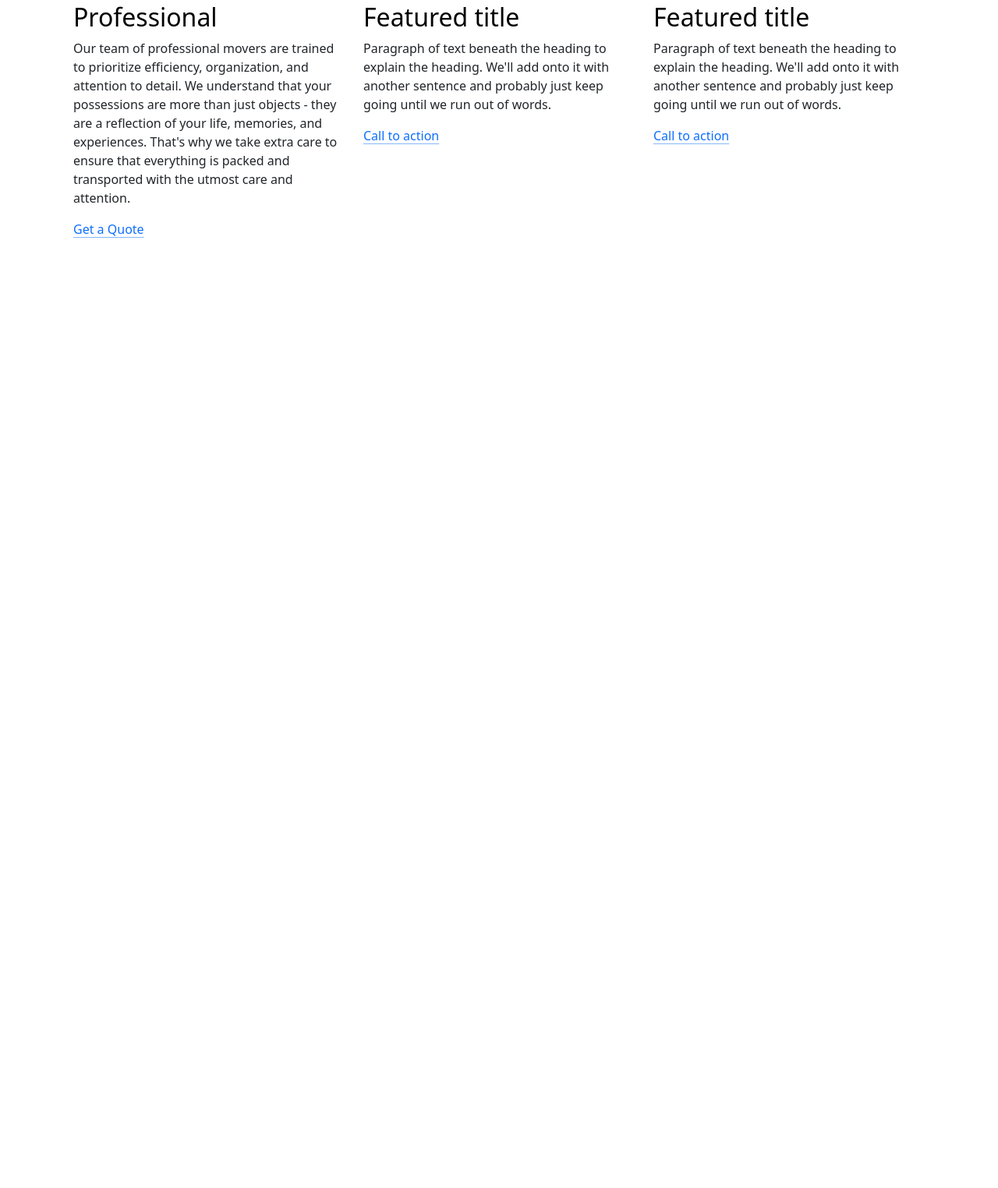
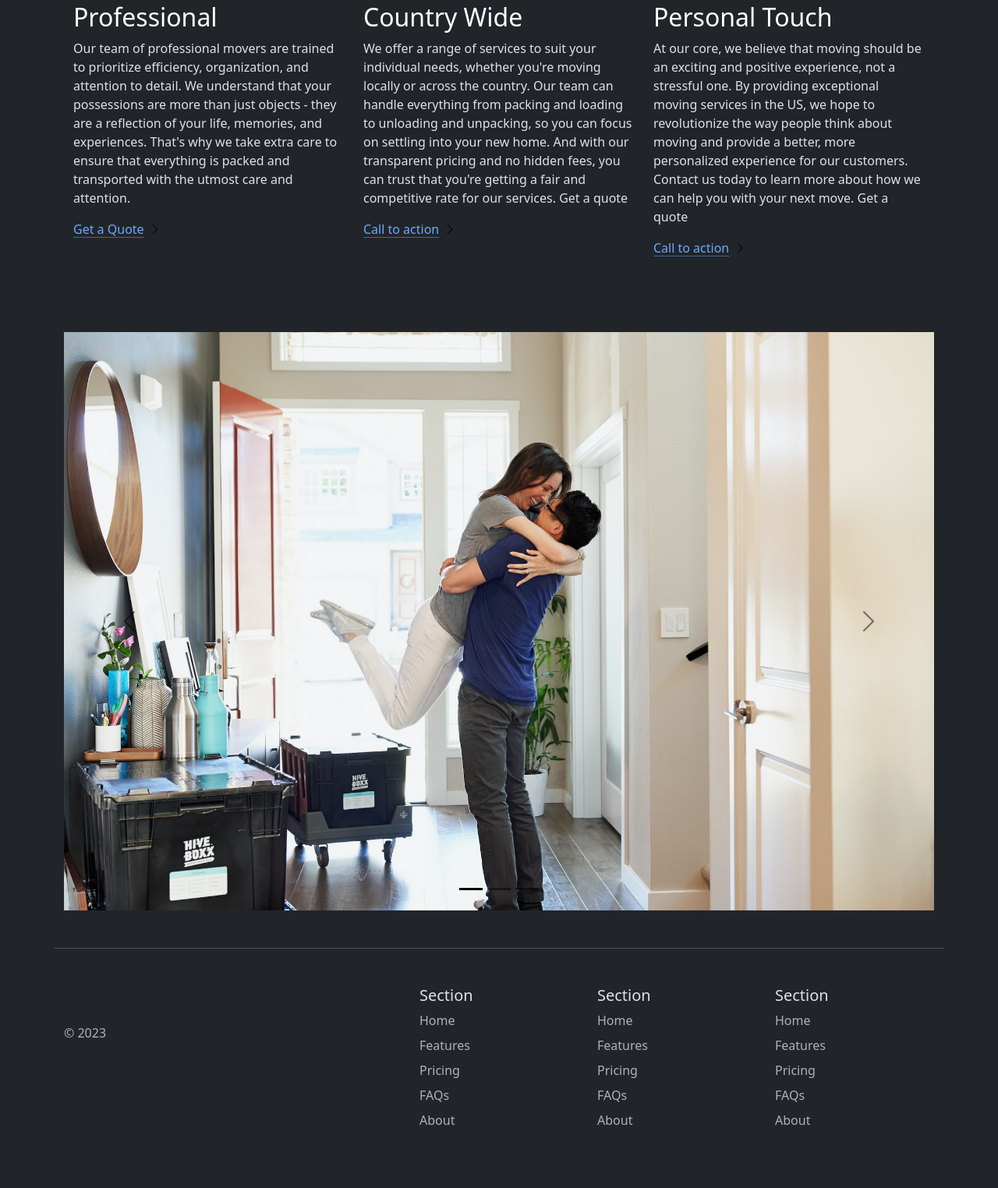
Before and after one commit to HamSopkinson/Bootstrap-Learning, a plain HTML site: page 11.2 Bootstrap Components/index.html in a window 1280 px wide. Shown: the part 1016-2540 px from the top of the page at 78% size. Before the commit the page ends 1418 px from the top, so only its background shows below. Drawn offline with nearby package versions, Linux system fonts and the light colour scheme.

Commit message:
Add files via upload

```diff
--- a/11.2 Bootstrap Components/index.html
+++ b/11.2 Bootstrap Components/index.html
@@ -1,5 +1,5 @@
 <!DOCTYPE html>
-<html lang="en">
+<html lang="en" data-bs-theme="dark">
   <head>
     <meta charset="UTF-8" />
     <meta name="viewport" content="width=device-width, initial-scale=1.0" />
@@ -129,48 +129,188 @@
           </p>
           <a href="#" class="icon-link">
             Get a Quote
-            <svg class="bi"><use xlink:href="#chevron-right"></use></svg>
+            <img src="./chevron-right.svg" />
           </a>
         </div>
         <div class="feature col">
           <div
             class="feature-icon d-inline-flex align-items-center justify-content-center text-bg-primary bg-gradient fs-2 mb-3"
           >
-            <svg class="bi" width="1em" height="1em">
-              <use xlink:href="#people-circle"></use>
-            </svg>
+            <img src="./bus-front.svg" width="30px" />
           </div>
-          <h3 class="fs-2 text-body-emphasis">Featured title</h3>
+          <h3 class="fs-2 text-body-emphasis">Country Wide</h3>
           <p>
-            Paragraph of text beneath the heading to explain the heading. We'll
-            add onto it with another sentence and probably just keep going until
-            we run out of words.
+            We offer a range of services to suit your individual needs, whether
+            you're moving locally or across the country. Our team can handle
+            everything from packing and loading to unloading and unpacking, so
+            you can focus on settling into your new home. And with our
+            transparent pricing and no hidden fees, you can trust that you're
+            getting a fair and competitive rate for our services. Get a quote
           </p>
           <a href="#" class="icon-link">
             Call to action
-            <svg class="bi"><use xlink:href="#chevron-right"></use></svg>
+            <img src="./chevron-right.svg" />
           </a>
         </div>
         <div class="feature col">
           <div
             class="feature-icon d-inline-flex align-items-center justify-content-center text-bg-primary bg-gradient fs-2 mb-3"
           >
-            <svg class="bi" width="1em" height="1em">
-              <use xlink:href="#toggles2"></use>
-            </svg>
+            <img src="./chat-square-heart.svg" width="30px" />
           </div>
-          <h3 class="fs-2 text-body-emphasis">Featured title</h3>
+          <h3 class="fs-2 text-body-emphasis">Personal Touch</h3>
           <p>
-            Paragraph of text beneath the heading to explain the heading. We'll
-            add onto it with another sentence and probably just keep going until
-            we run out of words.
+            At our core, we believe that moving should be an exciting and
+            positive experience, not a stressful one. By providing exceptional
+            moving services in the US, we hope to revolutionize the way people
+            think about moving and provide a better, more personalized
+            experience for our customers. Contact us today to learn more about
+            how we can help you with your next move. Get a quote
           </p>
           <a href="#" class="icon-link">
             Call to action
-            <svg class="bi"><use xlink:href="#chevron-right"></use></svg>
+            <img src="./chevron-right.svg" />
           </a>
         </div>
       </div>
+    </div>
+    <div class="container">
+      <div id="carouselExampleIndicators" class="carousel slide">
+        <div class="carousel-indicators">
+          <button
+            type="button"
+            data-bs-target="#carouselExampleIndicators"
+            data-bs-slide-to="0"
+            class="active"
+            aria-current="true"
+            aria-label="Slide 1"
+          ></button>
+          <button
+            type="button"
+            data-bs-target="#carouselExampleIndicators"
+            data-bs-slide-to="1"
+            aria-label="Slide 2"
+          ></button>
+          <button
+            type="button"
+            data-bs-target="#carouselExampleIndicators"
+            data-bs-slide-to="2"
+            aria-label="Slide 3"
+          ></button>
+        </div>
+        <div class="carousel-inner">
+          <div class="carousel-item active">
+            <img src="./couple.jpg" class="d-block w-100" alt="..." />
+          </div>
+          <div class="carousel-item">
+            <img src="./dog.jpg" class="d-block w-100" alt="..." />
+          </div>
+          <div class="carousel-item">
+            <img src="./family.jpg" class="d-block w-100" alt="..." />
+          </div>
+        </div>
+        <button
+          class="carousel-control-prev"
+          type="button"
+          data-bs-target="#carouselExampleIndicators"
+          data-bs-slide="prev"
+        >
+          <span class="carousel-control-prev-icon" aria-hidden="true"></span>
+          <span class="visually-hidden">Previous</span>
+        </button>
+        <button
+          class="carousel-control-next"
+          type="button"
+          data-bs-target="#carouselExampleIndicators"
+          data-bs-slide="next"
+        >
+          <span class="carousel-control-next-icon" aria-hidden="true"></span>
+          <span class="visually-hidden">Next</span>
+        </button>
+      </div>
+    </div>
+
+    <div class="container">
+      <footer
+        class="row row-cols-1 row-cols-sm-2 row-cols-md-5 py-5 my-5 border-top"
+      >
+        <div class="col mb-3">
+          <a
+            href="/"
+            class="d-flex align-items-center mb-3 link-body-emphasis text-decoration-none"
+          >
+            <svg class="bi me-2" width="40" height="32">
+              <use xlink:href="#bootstrap"></use>
+            </svg>
+          </a>
+          <p class="text-body-secondary">© 2023</p>
+        </div>
+
+        <div class="col mb-3"></div>
+
+        <div class="col mb-3">
+          <h5>Section</h5>
+          <ul class="nav flex-column">
+            <li class="nav-item mb-2">
+              <a href="#" class="nav-link p-0 text-body-secondary">Home</a>
+            </li>
+            <li class="nav-item mb-2">
+              <a href="#" class="nav-link p-0 text-body-secondary">Features</a>
+            </li>
+            <li class="nav-item mb-2">
+              <a href="#" class="nav-link p-0 text-body-secondary">Pricing</a>
+            </li>
+            <li class="nav-item mb-2">
+              <a href="#" class="nav-link p-0 text-body-secondary">FAQs</a>
+            </li>
+            <li class="nav-item mb-2">
+              <a href="#" class="nav-link p-0 text-body-secondary">About</a>
+            </li>
+          </ul>
+        </div>
+
+        <div class="col mb-3">
+          <h5>Section</h5>
+          <ul class="nav flex-column">
+            <li class="nav-item mb-2">
+              <a href="#" class="nav-link p-0 text-body-secondary">Home</a>
+            </li>
+            <li class="nav-item mb-2">
+              <a href="#" class="nav-link p-0 text-body-secondary">Features</a>
+            </li>
+            <li class="nav-item mb-2">
+              <a href="#" class="nav-link p-0 text-body-secondary">Pricing</a>
+            </li>
+            <li class="nav-item mb-2">
+              <a href="#" class="nav-link p-0 text-body-secondary">FAQs</a>
+            </li>
+            <li class="nav-item mb-2">
+              <a href="#" class="nav-link p-0 text-body-secondary">About</a>
+            </li>
+          </ul>
+        </div>
+
+        <div class="col mb-3">
+          <h5>Section</h5>
+          <ul class="nav flex-column">
+            <li class="nav-item mb-2">
+              <a href="#" class="nav-link p-0 text-body-secondary">Home</a>
+            </li>
+            <li class="nav-item mb-2">
+              <a href="#" class="nav-link p-0 text-body-secondary">Features</a>
+            </li>
+            <li class="nav-item mb-2">
+              <a href="#" class="nav-link p-0 text-body-secondary">Pricing</a>
+            </li>
+            <li class="nav-item mb-2">
+              <a href="#" class="nav-link p-0 text-body-secondary">FAQs</a>
+            </li>
+            <li class="nav-item mb-2">
+              <a href="#" class="nav-link p-0 text-body-secondary">About</a>
+            </li>
+          </ul>
+        </div>
+      </footer>
     </div>
 
     <script
```
